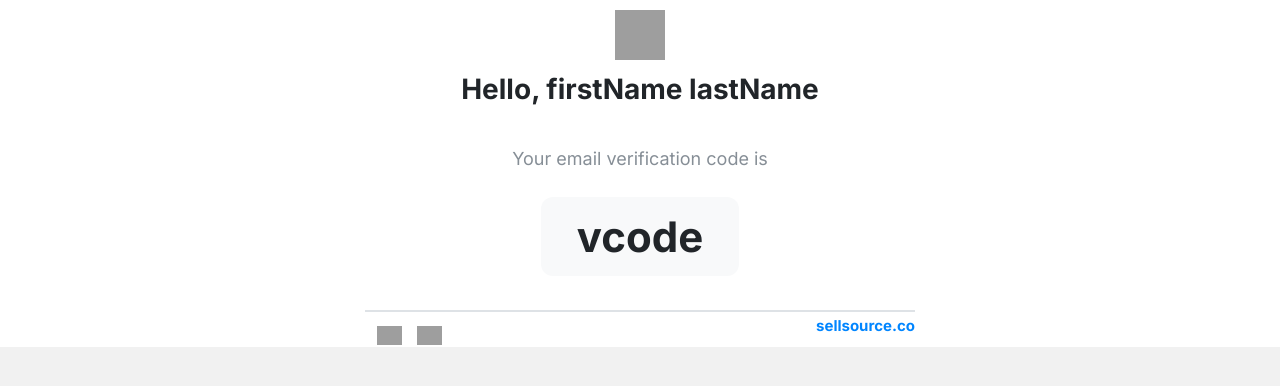
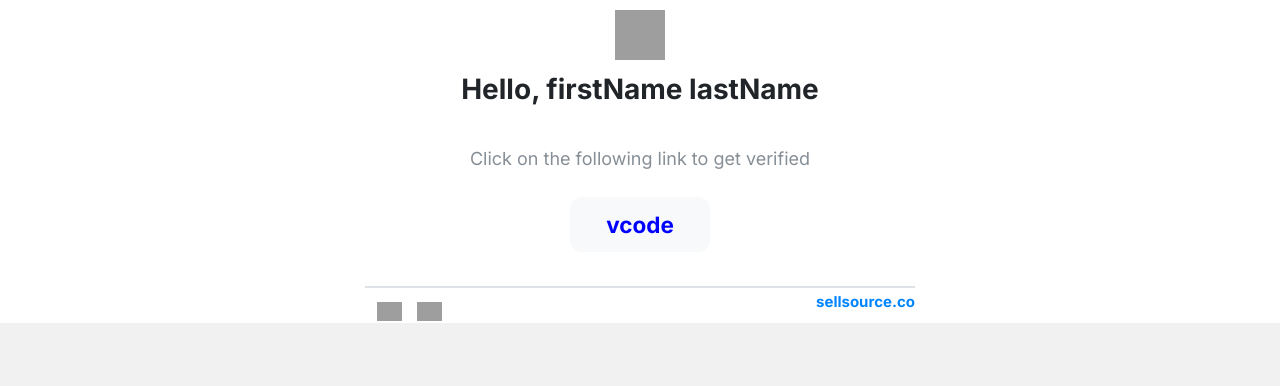
Before and after one commit to michael-sutu/sellsouce-backend, a website: page emails/verification2.html in a window 1280 px wide. Drawn offline with Linux system fonts and the light colour scheme; grey boxes are pictures that could not be loaded.

Commit message:
Update verification2.html

```diff
--- a/emails/verification2.html
+++ b/emails/verification2.html
@@ -258,7 +258,7 @@
               <table role="presentation" border="0" cellpadding="0" cellspacing="0" width="100%">
                 <tr>
                   <td class="logo" style="text-align: center;">
-                    <p class="second-title">Your email verification code is</p>
+                    <p class="second-title">Click on the following link to get verified</p>
                   </td>
                 </tr>
               </table>
@@ -271,7 +271,7 @@
                 <tr>
                   <td class="logo"
                     style="text-align: center; background-color:#f8f9fa; border-radius: 1.2rem; padding: 1.4rem 3.6rem; ">
-                    <p class="number">vcode</p>
+                    <a class="number" href="hreflink" style="color: blue; font-size: 2.25em;">vcode</a>
                   </td>
                 </tr>
               </table>
```
